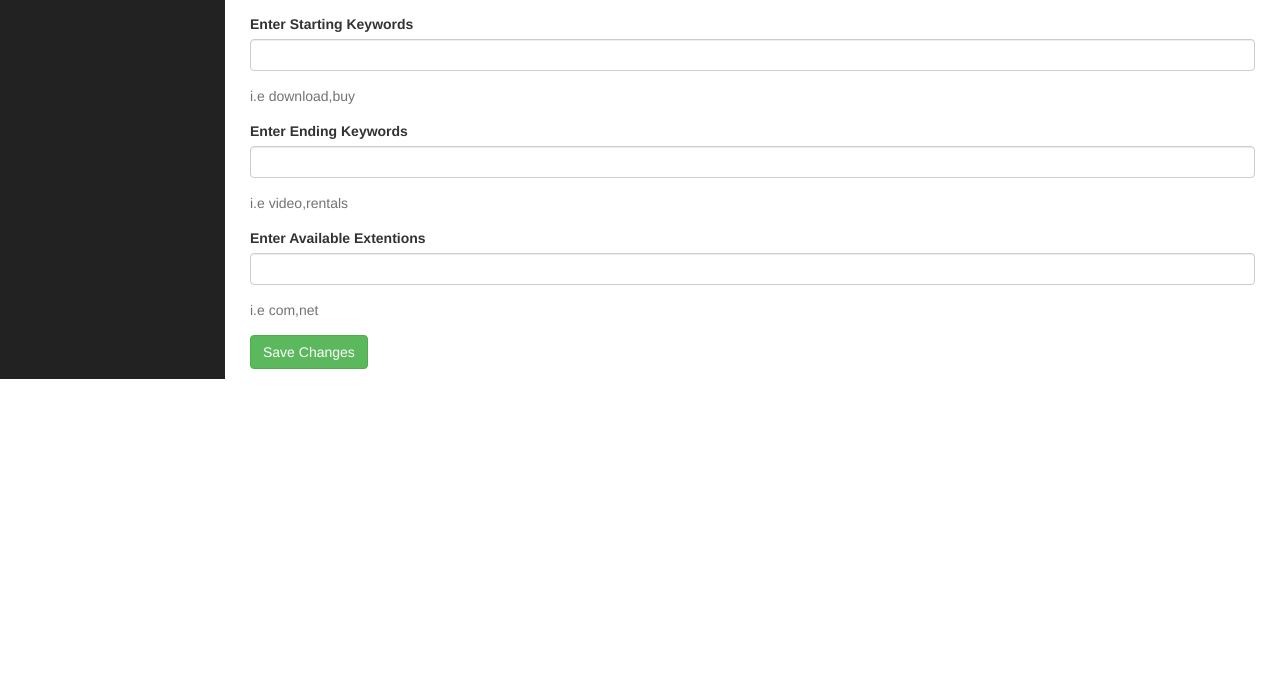
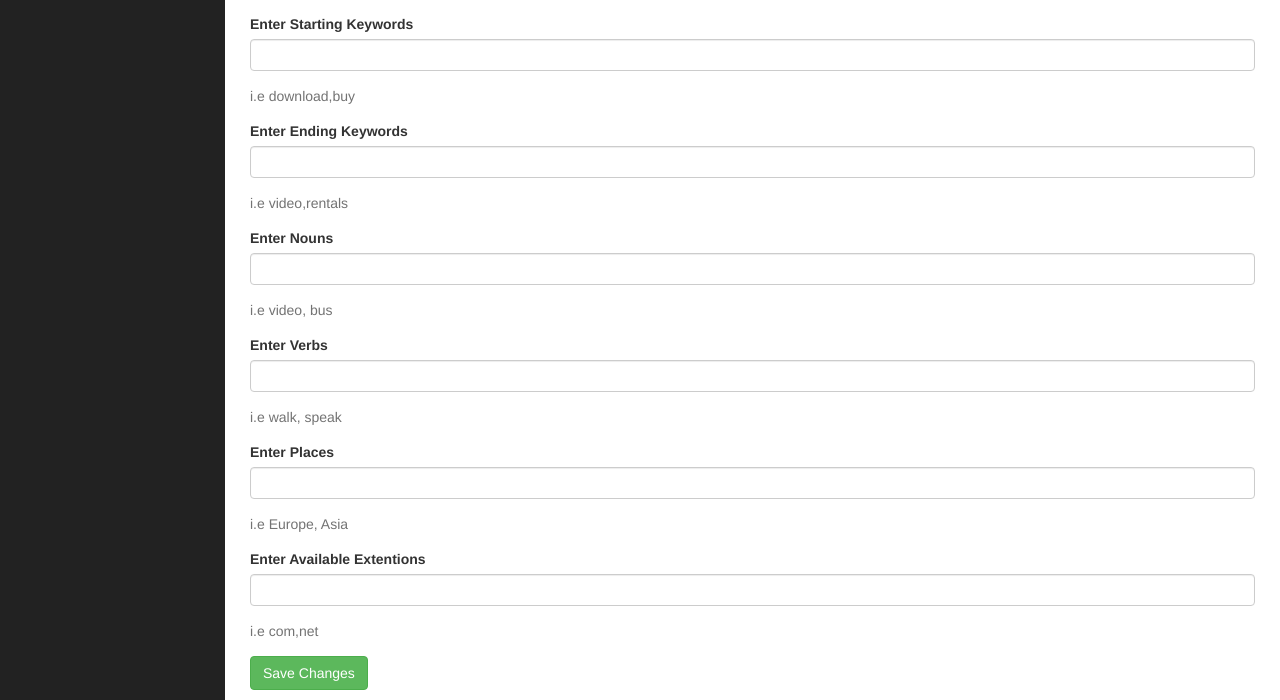
Before and after one commit to nickvickers94/php-mysql-DomainerElite, a PHP site: page /vendroid/admin/index.php in a window 1280 px wide. Shown: the part 1206-1906 px from the top of the page. Before the commit the page ends 1585 px from the top, so only its background shows below. Run offline with PHP 8.4, Linux system fonts and the light colour scheme; grey boxes labelled with a size stand in for pictures from a placeholder-image service; data that the repository does not hold is empty; some libraries are stand-ins or nearby versions; some web fonts are replaced.

Commit message:
Admin Page
Three more forms(Nouns, Verbs, Places) added.

Signed-off-by: Jacky <jackychan19891016@outlook.com>

```diff
--- a/admin/index.php
+++ b/admin/index.php
@@ -21,12 +21,15 @@ if(isset($_POST["pressed"])){
 	$start_keys = $_POST["start_keys"];
 	$end_keys = $_POST["end_keys"];
 	$extentions = $_POST["extentions"];
+    $nouns = $_POST["nouns"];
+    $verbs = $_POST["verbs"];
+    $places = $_POST["places"];
 
 	$result = $conn->query("SELECT * FROM domains LIMIT 1");
 	if($result->num_rows>0){
 		$row = $result->fetch_array(MYSQLI_BOTH);
 		$id = $row["id"];
-		$conn->query("UPDATE `domainer_elite`.`domains` SET `expired_domains`='$expired_domains', `jamies_domains`='$jamies_domains', `dictionary_domains`='$dictionary_domains', `domains_keywords` = '$domains_keys', `start_keywords` = '$start_keys', `end_keywords` = '$end_keys', `extentions` = '$extentions', `date` = NOW() WHERE `domains`.`id` = $id");
+		$conn->query("UPDATE `domainer_elite`.`domains` SET `expired_domains`='$expired_domains', `jamies_domains`='$jamies_domains', `dictionary_domains`='$dictionary_domains', `domains_keywords` = '$domains_keys', `start_keywords` = '$start_keys', `end_keywords` = '$end_keys', `extentions` = '$extentions', `nouns` = '$nouns', `verbs` = '$verbs', `places` = '$places', `date` = NOW() WHERE `domains`.`id` = $id");
 		$result = $conn->query("SELECT domain FROM expired_domains");
 		while (list($domain) = mysqli_fetch_array($result)) {
 			if (!in_array($domain, $expired_domains_array)) {
@@ -63,7 +66,7 @@ if(isset($_POST["pressed"])){
 
 
 	}else{
-		$conn->query("INSERT INTO `domains` (`id`, `expired_domains`,`domains_keywords`,`jamies_domains`='$jamies_domains', `domainer_elite`.`dictionary_domains`='$dictionary_domains',`start_keywords`, `end_keywords`, `extentions`, `date`) VALUES (NULL, '$expired_domains', '$domains_keys', '$start_keys', '$end_keys', '$extentions', NOW())");
+		$conn->query("INSERT INTO `domains` (`id`, `expired_domains`,`domains_keywords`,`jamies_domains`='$jamies_domains', `domainer_elite`.`dictionary_domains`='$dictionary_domains',`start_keywords`, `end_keywords`, `extentions`, `nouns`, `verbs`, `places`, `date`) VALUES (NULL, '$expired_domains', '$domains_keys', '$start_keys', '$end_keys', '$extentions', '$nouns', '$verbs', '$places', NOW())");
 	}
 
 	/*if(!empty($_FILES["file"]["tmp_name"])){
@@ -315,7 +318,7 @@ if(isset($_POST["pressed"])){
                         <form role="form">
 							<p><strong>Note:</strong> <span style="color:red;">Press Enter Key to insert a Keyword.</span></p><br>
 
-                                <div class="form-group">
+                            <div class="form-group">
                                 <label>Enter Expired Domains</label>
                                 <textarea id="expired_domains" class="form-control" rows="10"><?php if(is_array($row)): ?><?=str_replace(',',"",str_replace(' ',"",$row['expired_domains']));?><?php endif ?></textarea>
                                 <p class="help-block">i.e domainerelite.com</p>
@@ -348,6 +351,24 @@ if(isset($_POST["pressed"])){
                                 <label>Enter Ending Keywords</label>
                                 <input class="form-control" data-role="tagsinput" id="end_keys" <?php if(is_array($row)){ ?> value="<?=$row['end_keywords']?>" <?php } ?>>
                                 <p class="help-block">i.e video,rentals</p>
+                            </div>
+
+                            <div class="form-group">
+                                <label>Enter Nouns</label>
+                                <input class="form-control" data-role="tagsinput" id="nouns" <?php if(is_array($row)){ ?> value="<?=$row['nouns']?>" <?php } ?>>
+                                <p class="help-block">i.e video, bus</p>
+                            </div>
+
+                            <div class="form-group">
+                                <label>Enter Verbs</label>
+                                <input class="form-control" data-role="tagsinput" id="verbs" <?php if(is_array($row)){ ?> value="<?=$row['verbs']?>" <?php } ?>>
+                                <p class="help-block">i.e walk, speak</p>
+                            </div>
+
+                            <div class="form-group">
+                                <label>Enter Places</label>
+                                <input class="form-control" data-role="tagsinput" id="places" <?php if(is_array($row)){ ?> value="<?=$row['places']?>" <?php } ?>>
+                                <p class="help-block">i.e Europe, Asia</p>
                             </div>
 
                             <div class="form-group">
@@ -416,6 +437,9 @@ if(isset($_POST["pressed"])){
 					 data.append('start_keys', $("#start_keys").val());
 					 data.append('end_keys', $("#end_keys").val());
 					 data.append('extentions', $("#extentions").val());
+                     data.append('nouns', $("#nouns").val());
+                     data.append('verbs', $("#verbs").val());
+                     data.append('places', $("#places").val());
 					 data.append('pressed', "1");
 
 					 $.ajax({
```
